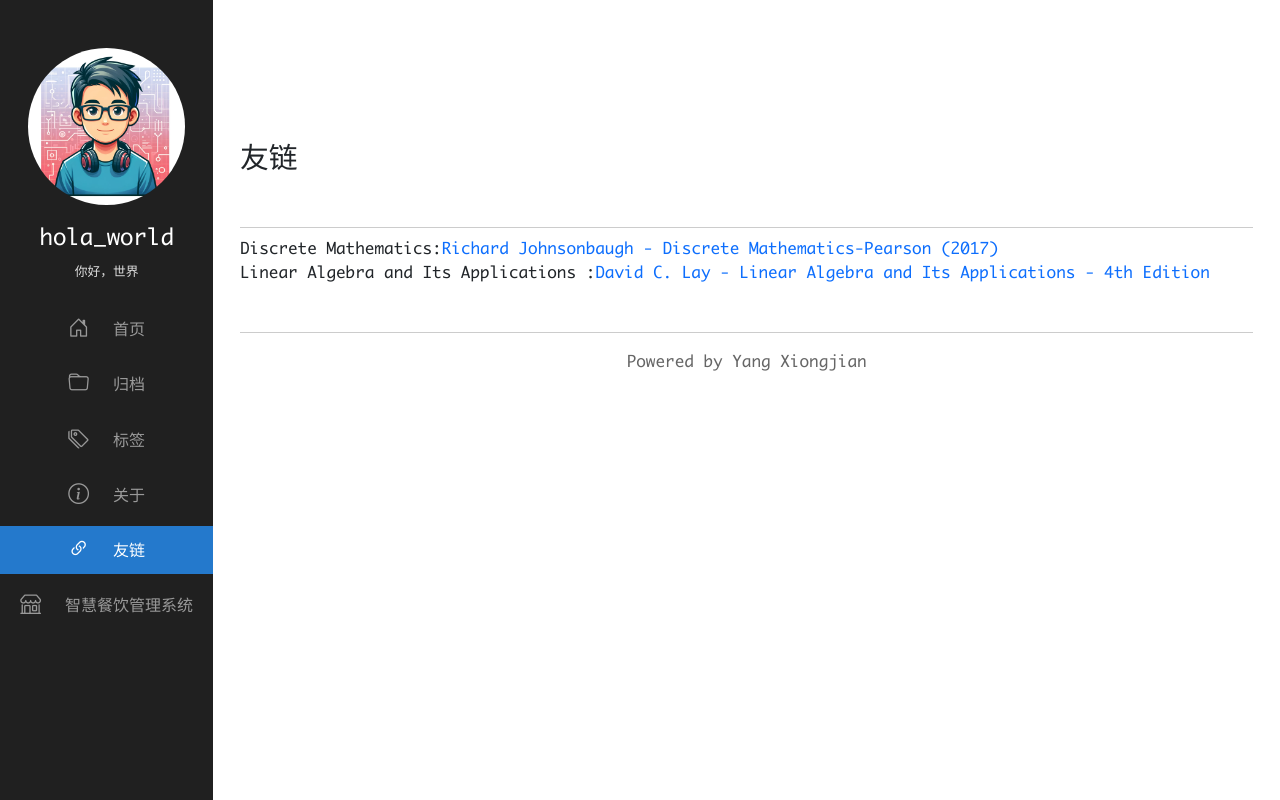
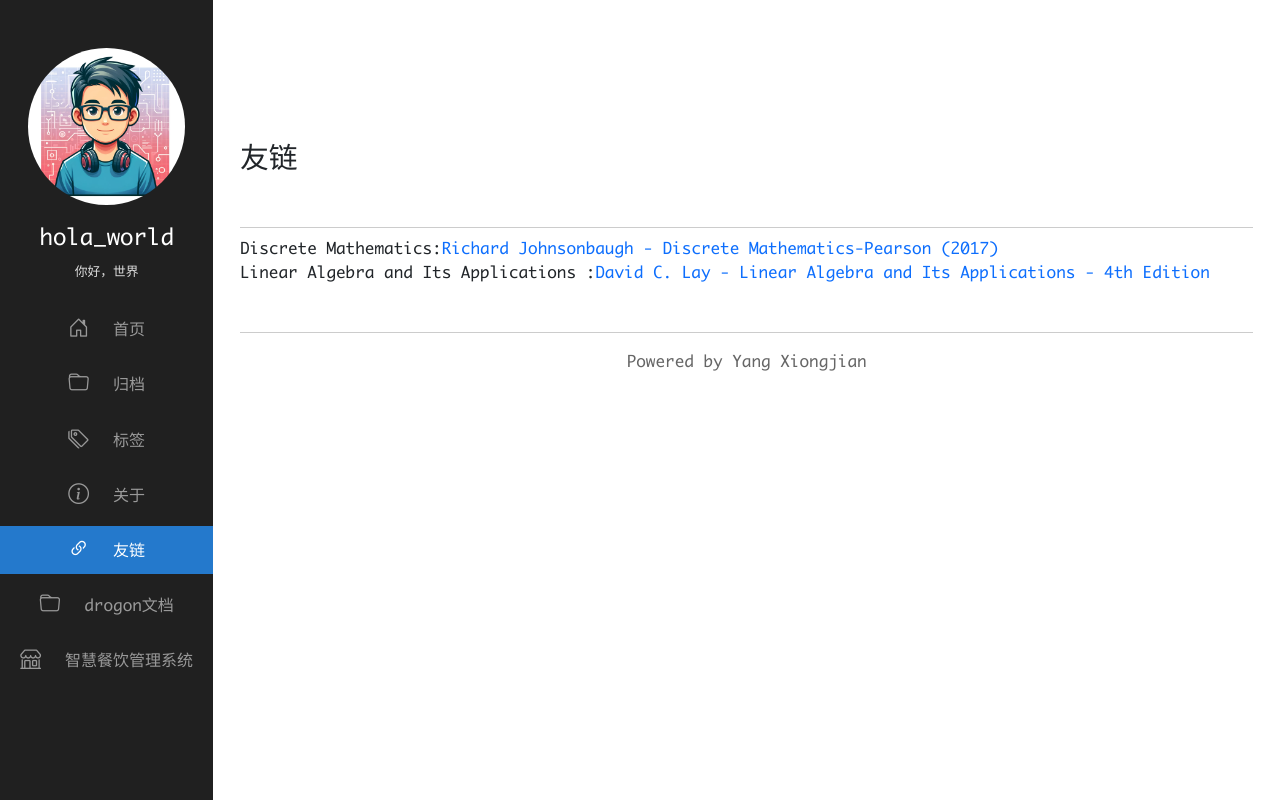
Before and after one commit to KarmaAndEmptiness/my-blog, a Vue app: page /links in a window 1280 px wide. Built offline with nearby package versions, Linux system fonts and the light colour scheme.

Commit message:
添加drogon-docs

```diff
--- a/src/components/LeftContainer.vue
+++ b/src/components/LeftContainer.vue
@@ -82,11 +82,12 @@ export default {
                 { id: 3, text: '标签', icon: 'bi-tags', path: '/tags', active: false},
                 { id: 4, text: '关于', icon: 'bi-info-circle', path: '/about', active: false },
                 { id: 5, text: '友链', icon: 'bi-link-45deg', path: '/links', active: false },
+                { id: 6, text: 'drogon文档', icon: 'bi-folder', path: 'http://homeless.run.place/drogon-docs', active: false,external: true },
                 {
-                    id: 6,
+                    id: 7,
                     text: '智慧餐饮管理系统',
                     icon: 'bi-shop',
-                    path: 'http://holaworld.ggff.net/restaurant',
+                    path: 'http://homeless.run.place/restaurant',
                     active: false,
                     external: true
                 },
```
